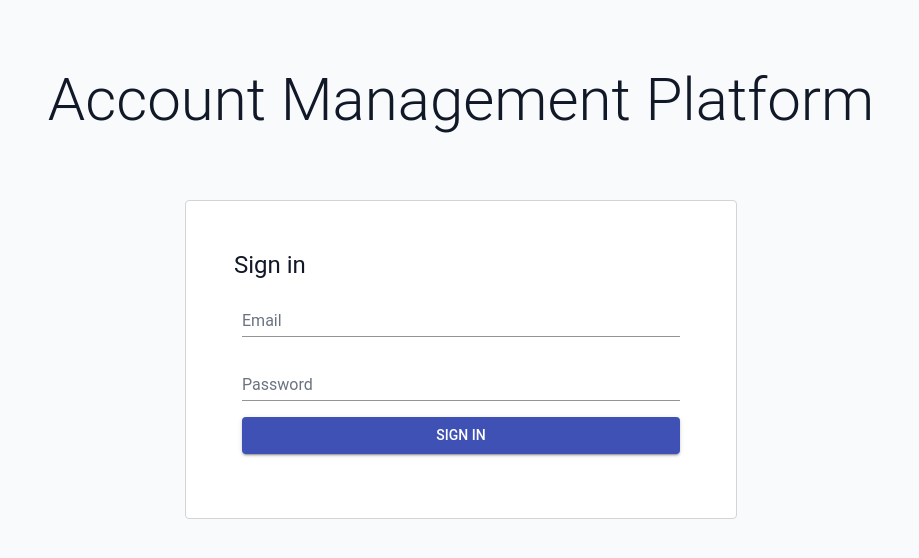
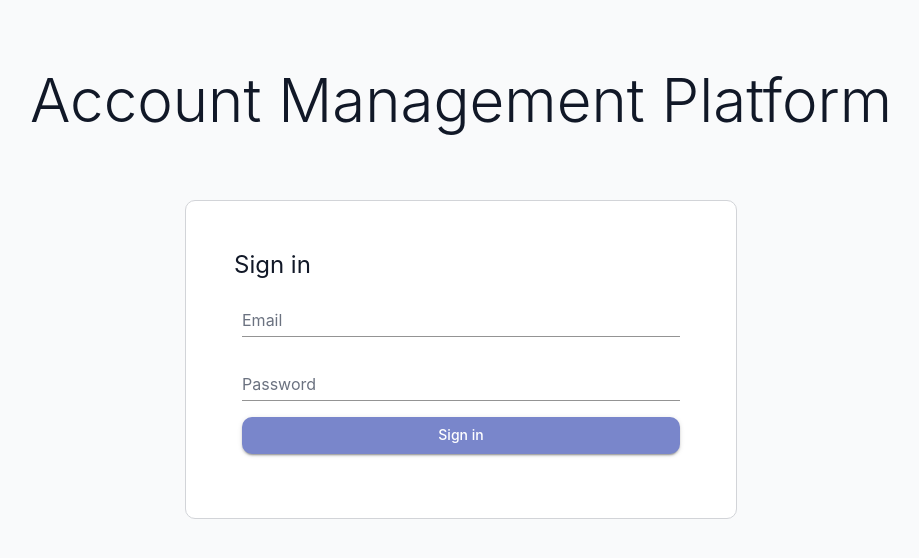
Before and after one commit to cosmic-explore/account-manager-admin, a React (Vite) app in the folder Frontend/: page / in a window 1280 px wide. Shown: the top 558 px of the page, without its empty margins (179-1098 px from the left). Built offline with nearby package versions, Linux system fonts and the light colour scheme; no server answers.

Commit message:
frontend styling pass

```diff
--- a/Frontend/src/features/accounts/AccountDetailPage.tsx
+++ b/Frontend/src/features/accounts/AccountDetailPage.tsx
@@ -1,4 +1,4 @@
-import { Box, Button, Typography } from '@mui/material'
+import { Button, Stack, Typography } from '@mui/material'
 import { useEffect, useState } from 'react'
 import { useParams } from 'react-router-dom'
 import { requestAccountResources } from '../../api/accounts'
@@ -136,7 +136,7 @@ export const AccountDetailPage = () => {
                     params.indexRelativeToCurrentPage % 2 === 0 ? 'even' : 'odd'
                 }
             />
-            <Box sx={{ display: 'flex', justifyContent: 'flex-start', mt: 1 }}>
+            <Stack direction="row" sx={{ justifyContent: 'flex-start', mt: 1 }}>
                 <Button disabled={!isEdited} variant="contained" onClick={handleUpdateClick}>
                     Confirm Updates
                 </Button>
@@ -148,7 +148,7 @@ export const AccountDetailPage = () => {
                 >
                     Add Row
                 </Button>
-            </Box>
+            </Stack>
             <Toast
                 open={successNoteViz}
                 setOpen={setSuccessNoteViz}
--- a/Frontend/src/features/activity/ActivityTableRow.tsx
+++ b/Frontend/src/features/activity/ActivityTableRow.tsx
@@ -1,4 +1,4 @@
-import { TableCell } from '@mui/material'
+import { Chip, TableCell } from '@mui/material'
 import type { ActivityInfo } from '../../types/activities'
 import { Link } from 'react-router'
 import { formatDateString } from '../../utils/string-formatting'
@@ -7,7 +7,9 @@ import { StyledTableRow } from '../../styling/StyledComponents'
 export const ActivityTableRow = (props: ActivityInfo) => {
     return (
         <StyledTableRow>
-            <TableCell>{props.action}</TableCell>
+            <TableCell>
+                <Chip label={props.action} size="small" />
+            </TableCell>
             <TableCell>{props.resource}</TableCell>
             <TableCell>
                 <Link to={`/accounts/${props.account_id}`}>{props.account_name}</Link>
--- a/Frontend/src/features/auth/LoginForm.tsx
+++ b/Frontend/src/features/auth/LoginForm.tsx
@@ -1,4 +1,4 @@
-import { Box, Button, FormControl, Input, InputLabel, Typography } from '@mui/material'
+import { Button, FormControl, Input, InputLabel, Stack, Typography } from '@mui/material'
 import { useState } from 'react'
 import { useAuth } from './AuthProvider'
 import { CREDENTIALS_ERROR } from '../../constants'
@@ -31,7 +31,7 @@ export const LoginForm = () => {
 
     return (
         <form onSubmit={handleSubmit}>
-            <Box sx={{ display: 'flex', flexDirection: 'column' }}>
+            <Stack>
                 <FormControl variant="standard" sx={{ m: 1 }}>
                     <InputLabel>Email</InputLabel>
                     <Input id="email" onChange={event => setEmail(event.target.value)}></Input>
@@ -48,7 +48,7 @@ export const LoginForm = () => {
                 <Button type="submit" disabled={loading} variant="contained" sx={{ m: 1 }}>
                     {loading ? 'Signing in…' : 'Sign in'}
                 </Button>
-            </Box>
+            </Stack>
         </form>
     )
 }
--- a/Frontend/src/features/dashboard/AlertZone.tsx
+++ b/Frontend/src/features/dashboard/AlertZone.tsx
@@ -2,6 +2,7 @@ import {
     Box,
     Card,
     CardContent,
+    Stack,
     Table,
     TableBody,
     TableCell,
@@ -15,29 +16,49 @@ import type { ResourceInfo } from '../../types/resources'
 import type { AccountInfo } from '../../types/accounts'
 import { Children, type ReactNode } from 'react'
 import { StyledTableRow } from '../../styling/StyledComponents'
+import { WarningAmber } from '@mui/icons-material'
 
 export const AlertZone = (props: { alerts: DashboardAlerts }) => {
     return (
+        <Card
+            elevation={0}
+            sx={{
+                backgroundColor: 'warning.light',
+                border: theme => `1px solid ${theme.palette.warning.main}`,
+            }}
+        >
+            <CardContent>
+                <Typography variant="h4" color="warning.dark" sx={{ mb: '1rem' }}>
+                    {/* The linter doens't expect the .dark in the color below even though it works */}
+                    {/* @ts-ignore */}
+                    <WarningAmber color="warning.dark" sx={{ mr: '.5rem' }} />
+                    Needs Attention
+                </Typography>
+                <Stack direction="row" sx={{ justifyContent: 'space-evenly' }}>
                     <Box>
-            <Typography variant="h5">Needs Attention</Typography>
-            <Box sx={{ display: 'flex', justifyContent: 'space-evenly' }}>
                         <AlertList title="Accounts with Stale Resources">
                             {props.alerts?.accounts_stale_resources.map(account => (
                                 <AccountLink key={account.id} account={account} />
                             ))}
                         </AlertList>
+                    </Box>
+                    <Box>
                         <AlertList title="Accounts with No Resources">
                             {props.alerts?.accounts_no_resources.map(account => (
                                 <AccountLink key={account.id} account={account} />
                             ))}
                         </AlertList>
+                    </Box>
+                    <Box>
                         <AlertList title="Zero Quantity Resources">
                             {props.alerts?.resources_no_quantity.map(resource => (
                                 <ResourceLink key={resource.id} resource={resource} />
                             ))}
                         </AlertList>
                     </Box>
-        </Box>
+                </Stack>
+            </CardContent>
+        </Card>
     )
 }
 
@@ -48,7 +69,7 @@ const AlertList = (props: { title: string; children: ReactNode }) => {
     }
 
     return (
-        <Card>
+        <Card elevation={3}>
             <CardContent>
                 <Table>
                     <TableHead>
--- a/Frontend/src/features/dashboard/DistributionChart.tsx
+++ b/Frontend/src/features/dashboard/DistributionChart.tsx
@@ -8,13 +8,13 @@ export const DistributionChart = (props: { title: string; typeBuckets: TypeBucke
     })
 
     const settings = {
-        width: 300,
-        height: 300,
+        width: 400,
+        height: 400,
     }
 
     // style it as a donut chart
     return (
-        <Card>
+        <Card elevation={3}>
             <CardContent>
                 <Typography sx={{ mb: '1rem' }} fontWeight="bold">
                     {props.title}
--- a/Frontend/src/features/dashboard/KpiCard.tsx
+++ b/Frontend/src/features/dashboard/KpiCard.tsx
@@ -2,10 +2,10 @@ import { Card, CardContent, Typography } from '@mui/material'
 
 export const KpiCard = (props: { title: string; value: number | undefined }) => {
     return (
-        <Card>
+        <Card elevation={3} sx={{ backgroundColor: 'primary.light' }}>
             <CardContent>
-                <Typography>{props.title}</Typography>
-                <Typography>{props.value}</Typography>
+                <Typography variant="button">{props.title}</Typography>
+                <Typography fontSize="3rem">{props.value}</Typography>
             </CardContent>
         </Card>
     )
--- a/Frontend/src/features/dashboard/TimeChart.tsx
+++ b/Frontend/src/features/dashboard/TimeChart.tsx
@@ -18,11 +18,12 @@ export const TimeChart = (props: { title: string; monthBuckets: MonthBucket[] })
     const settings = {
         xAxis: [{ dataKey: 'x', label: 'Month' }],
         yAxis: [{ label: 'New Accounts' }],
-        height: 300,
+        height: 400,
+        width: 450,
     }
 
     return (
-        <Card>
+        <Card elevation={3}>
             <CardContent>
                 <Typography sx={{ mb: '1rem' }} fontWeight="bold">
                     {props.title}
--- a/Frontend/src/styling/AppTheme.ts
+++ b/Frontend/src/styling/AppTheme.ts
@@ -1,21 +1,37 @@
 import { createTheme } from '@mui/material'
-import { indigo } from '@mui/material/colors'
+import { amber, indigo, red } from '@mui/material/colors'
 
 export const AppTheme = createTheme({
     palette: {
-        primary: indigo,
+        primary: {
+            main: indigo[300],
+            light: '#f2f4fa',
+            dark: indigo[500]
+        },
         text: {
             primary: '#111827',
             secondary: '#6B7280',
         },
+        error: {
+            main: red[400],
+            light: red[50],
+        },
+        warning: {
+            main: amber[500],
+            light: amber[50],
+            dark: amber[900]
+        },
         background: {
-            default: '#F9FAFB',
+            default: '#f9fafbf3',
             paper: '#ffffff',
         },
         divider: '#d2d4d8',
     },
     typography: {
-        fontFamily: ['Roboto'].join(','),
+        fontFamily: ['Inter', 'Roboto', 'sans-serif'].join(','),
+    },
+    shape: {
+        borderRadius: 10,
     },
     components: {
         MuiTableCell: {
@@ -26,5 +42,12 @@ export const AppTheme = createTheme({
                 },
             },
         },
+        MuiButton: {
+            styleOverrides: {
+                root: {
+                    textTransform: 'none',
+                },
+            },
+        },
     },
 })
```
Also changed, not shown: Frontend/src/features/dashboard/DashboardPage.tsx (+30 -20 lines). Lines whose indentation alone changed are shown as unchanged.
